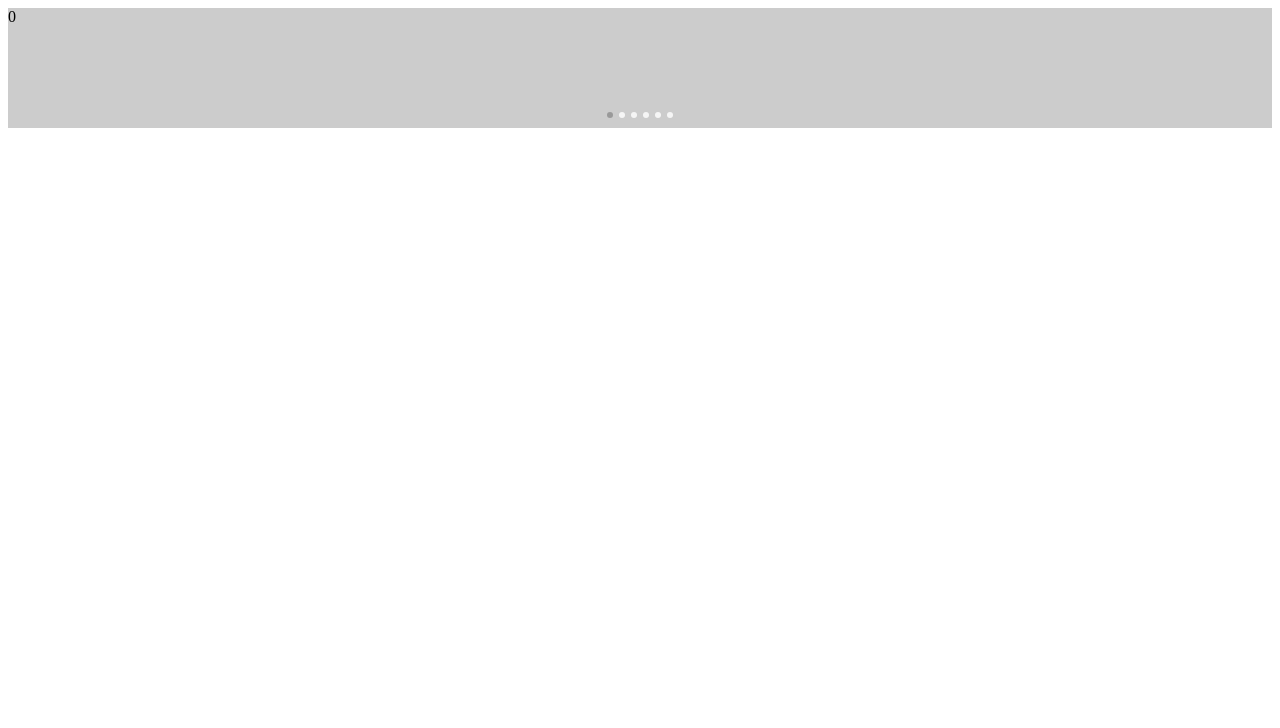
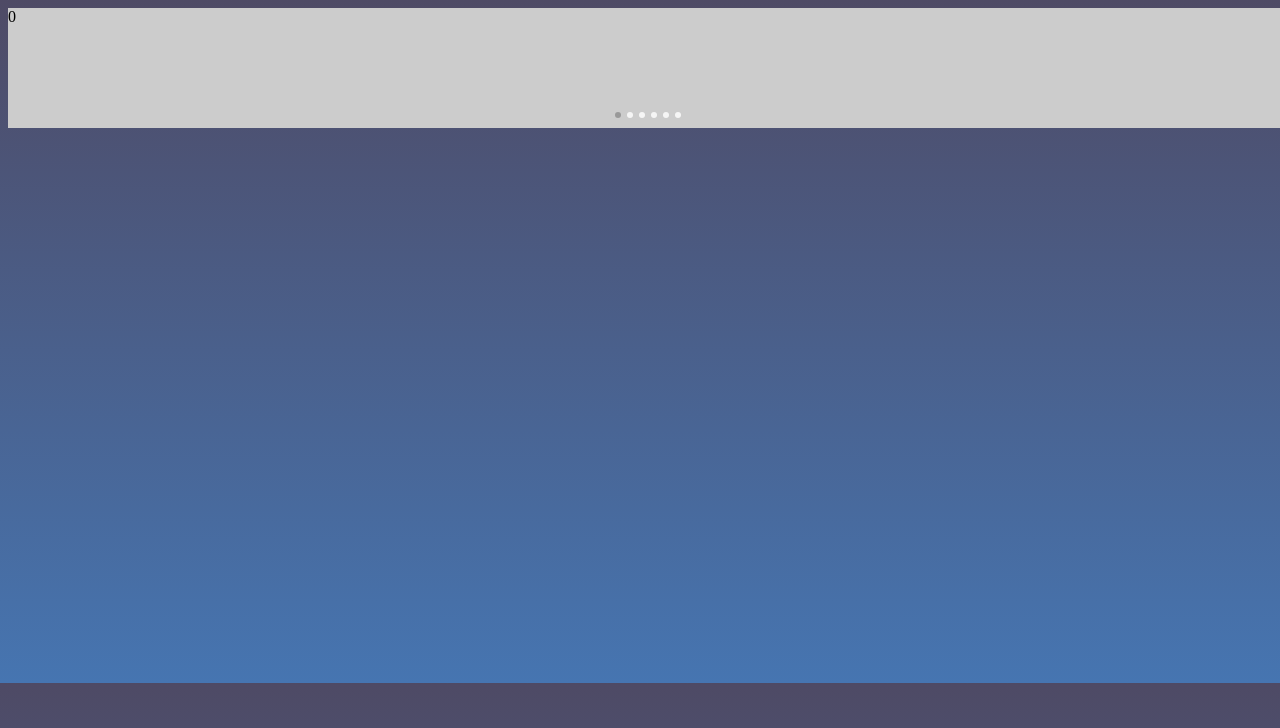
Before and after one commit to samphay/samphay, a plain HTML site: page index.html in a window 1280 px wide. Drawn offline with nearby package versions, Linux system fonts and the light colour scheme.

Commit message:
Update index.html

```diff
--- a/index.html
+++ b/index.html
@@ -11,6 +11,14 @@
 		<title>商品</title>
 		<script src="http://libs.baidu.com/jquery/1.9.0/jquery.js"></script>
 		<style type="text/css">
+			.bg {
+			    background-image: -moz-linear-gradient( 90deg, rgb(70,117,177) 0%, rgb(78,74,101) 100%);
+			    background-image: -webkit-linear-gradient( bottom, rgb(70,117,177), rgb(78,74,101));
+			    background-image: -ms-linear-gradient( 90deg, rgb(70,117,177) 0%, rgb(78,74,101) 100%);
+			    background-size: cover;
+			    width: 100%;
+			    height: 667px;
+			}
 			.myul{
 				    display: flex;
 				    display: -webkit-box;
@@ -46,7 +54,7 @@
 
 		</style>
     </head>
-    <body>
+    <body class="bg">
 		<div class="sliderBox">
 				<div class="sliderWrap myul">
 					<div class="slider containBg">0</div>
```
